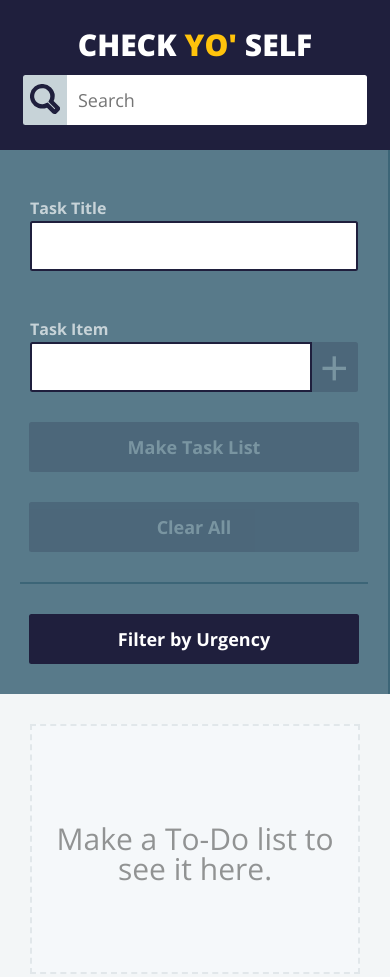
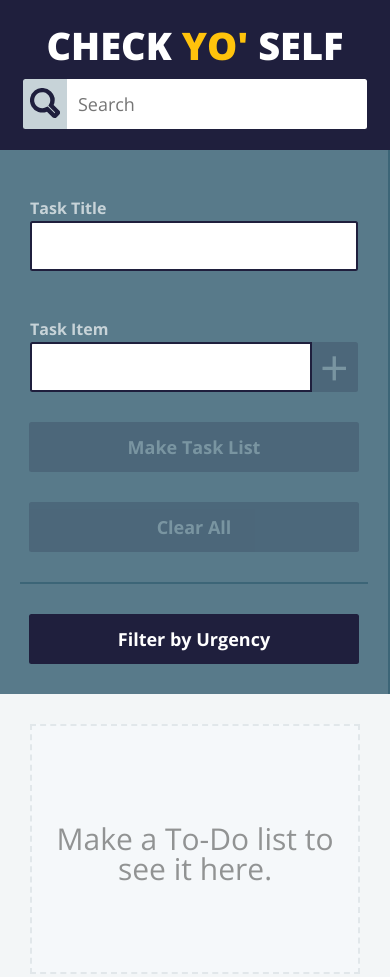
Before and after one commit to bld010/CheckYoSelf, a plain HTML site: page index.html in a window 390 px wide. Drawn offline with nearby package versions, Linux system fonts and the light colour scheme.

Commit message:
Adjust header font size in smallet media query

```diff
--- a/styles.css
+++ b/styles.css
@@ -379,6 +379,6 @@ aside ul {
 
 @media screen and (max-width: 420px) {
   h1 {
-    font-size: 30px;
+    font-size: 38px;
   }
 }
```
